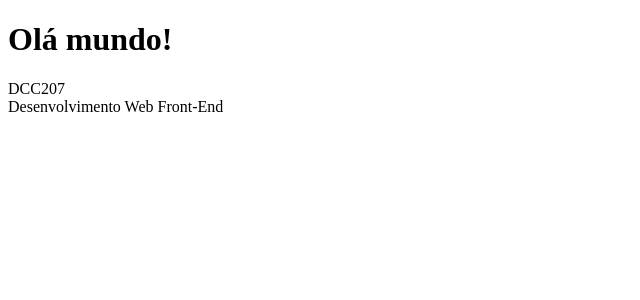
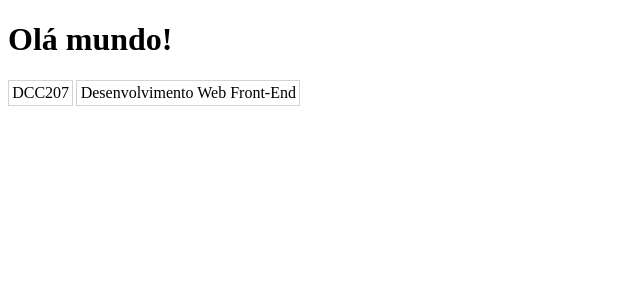
Before and after one commit to ufjf-dcc207/ufjf-dcc207-2024-3-a-atv01-igorknop, a React (Vite) app: page / in a window 1280 px wide. Shown: the top 300 px of the page, without its empty margins (0-640 px from the left). Built offline with nearby package versions, Linux system fonts and the light colour scheme.

Commit message:
adiciona estilo

```diff
--- /dev/null
+++ b/src/Disciplina.css
@@ -0,0 +1,9 @@
+.disciplina {
+  display: flex;
+  gap: 0.2em;
+}
+
+.disciplina > div {
+  border: 1px solid lightgrey;
+  padding: 0.2em;
+}
--- a/src/Disciplina.tsx
+++ b/src/Disciplina.tsx
@@ -1,8 +1,12 @@
+import "./Disciplina.css";
+
 function Disciplina() {
-  return <div>
-    <div>DCC207</div>
-    <div>Desenvolvimento Web Front-End</div>
-  </div>;
+  return (
+    <div className="disciplina">
+      <div>DCC207</div>
+      <div>Desenvolvimento Web Front-End</div>
+    </div>
+  );
 }
 
 export default Disciplina;
```
